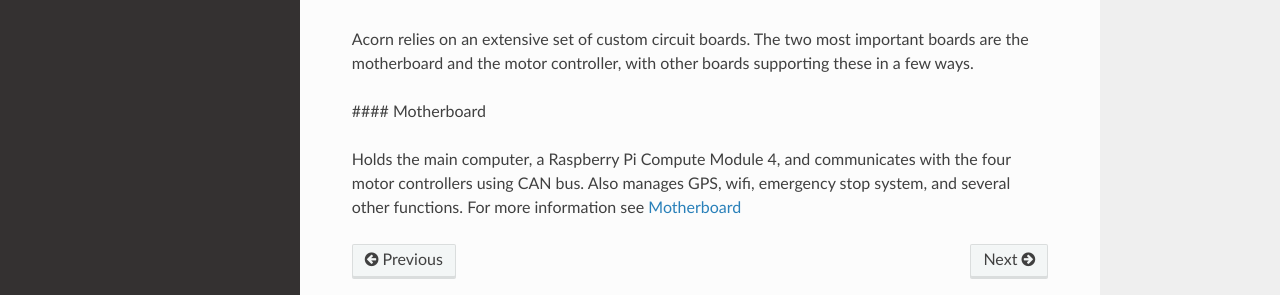
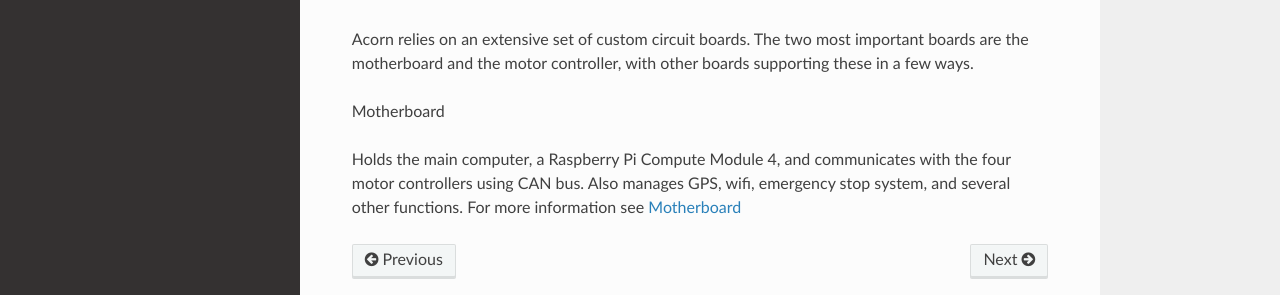
Before and after one commit to Twisted-Fields/robot_docs, a Sphinx documentation site: the page built from docs/source/electrical.rst, in a window 1280 px wide. Shown: the part 484-779 px from the top of the page. Built offline with Sphinx 7.4.7 and the Read the Docs theme 2.0.0, drawn with Linux system fonts in a browser that asks for light colours.

Commit message:
fix typos

```diff
--- a/docs/source/corner.rst
+++ b/docs/source/corner.rst
@@ -4,6 +4,6 @@ Corner Assembly
 The corner assembly contains most of the robotic complexity of the
 system.
 
-.. image:: images/corner.jpeg
+.. image:: images/corners.jpeg
   :width: 1200
   :alt: A photo showing four corner assemblies.
--- a/docs/source/electrical.rst
+++ b/docs/source/electrical.rst
@@ -22,7 +22,7 @@ Acorn relies on an extensive set of custom circuit boards. The two most
 important boards are the motherboard and the motor controller, with other boards
 supporting these in a few ways.
 
-#### Motherboard
+Motherboard
 
 Holds the main computer, a Raspberry Pi Compute Module 4, and communicates
 with the four motor controllers using CAN bus. Also manages GPS, wifi, emergency
```
